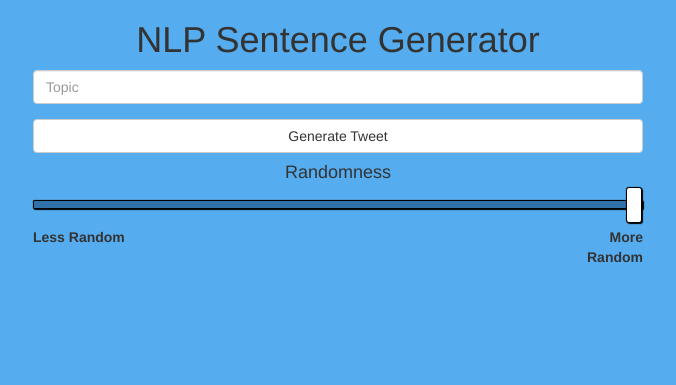
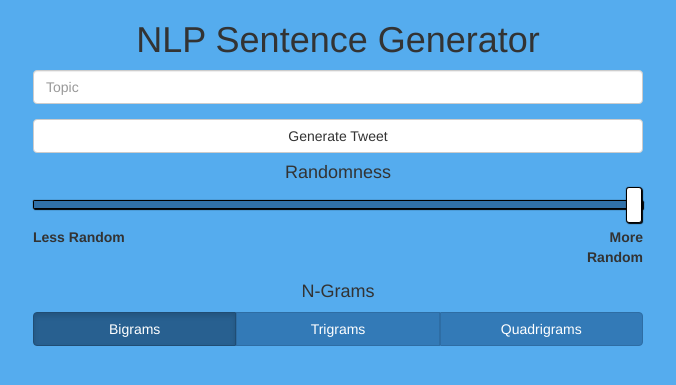
Before and after one commit to JoshWein/tweetGenerator, a PHP site: page / in a window 1280 px wide. Shown: the top 385 px of the page, without its empty margins (302-978 px from the left). Run offline with PHP 8.4, Linux system fonts and the light colour scheme.

Commit message:
Fixed buttons

```diff
--- a/index.html
+++ b/index.html
@@ -24,8 +24,8 @@
 					</div>
 				</div>
 				<div class="row">
-				<div class="col-sm-12 col-md-offset-3 col-md-6">
-					<button type="button" class="btn btn-default" style="width: 100%" onclick="start()">Generate Tweet</button>
+					<div class="col-sm-12 col-md-offset-3 col-md-6">
+						<button type="button" class="btn btn-default" style="width: 100%" onclick="start()">Generate Tweet</button>
 					</div>
 				</div>
 				<div class="row text-center">
@@ -40,6 +40,32 @@
 					</div>
 					<div class="col-xs-6 col-sm-6 col-md-push-2 col-md-1 text-right">
 						<label>More Random</label>
+					</div>
+				</div>
+				<div class="row">
+					<div class="col-sm-12 col-md-offset-3 col-md-6 text-center">
+						<h4>N-Grams</h4>
+					</div>
+				</div>
+				<div class="row">
+					<div class="col-sm-12 col-md-offset-3 col-md-6 text-center">
+						<div id="ngramRadio" class="btn-group btn-group-justified" data-toggle="buttons" style="width: 100%">
+							<div class="btn-group">
+								<label class="btn btn-primary active">
+								    <input type="radio" name="options" id="option1" value="Bigrams" checked> Bigrams
+								</label>
+							</div>
+							<div class="btn-group">
+								<label class="btn btn-primary">
+									<input type="radio" name="options" id="option2" value="Trigrams"> Trigrams
+								</label>
+							</div>
+							<div class="btn-group">
+								<label class="btn btn-primary">
+									<input type="radio" name="options" id="option3" value="Quadrigrams"> Quadrigrams
+								</label>
+							</div>
+						</div>
 					</div>
 				</div>
 			</div>
--- a/js/scripts.js
+++ b/js/scripts.js
@@ -3,6 +3,7 @@ var topic, randomValue = 0.0005;
 *	Starting routine for generating a random sentence
 */
 function start() {
+	console.log($('input[name=options]:checked', '#ngramRadio').val());
 	topic = $("#topicText").val();
 	if(isValidTopic(topic)) {
 		switchView();
```
Also changed, not shown: css/style.css (line endings or trailing spaces).
